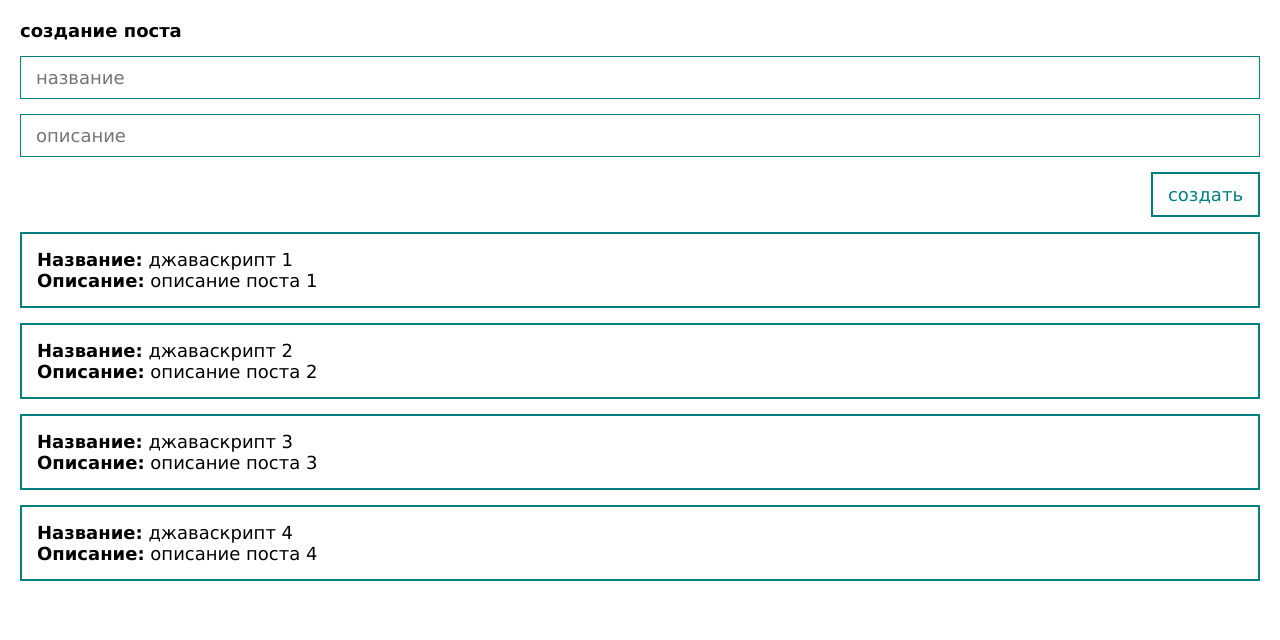
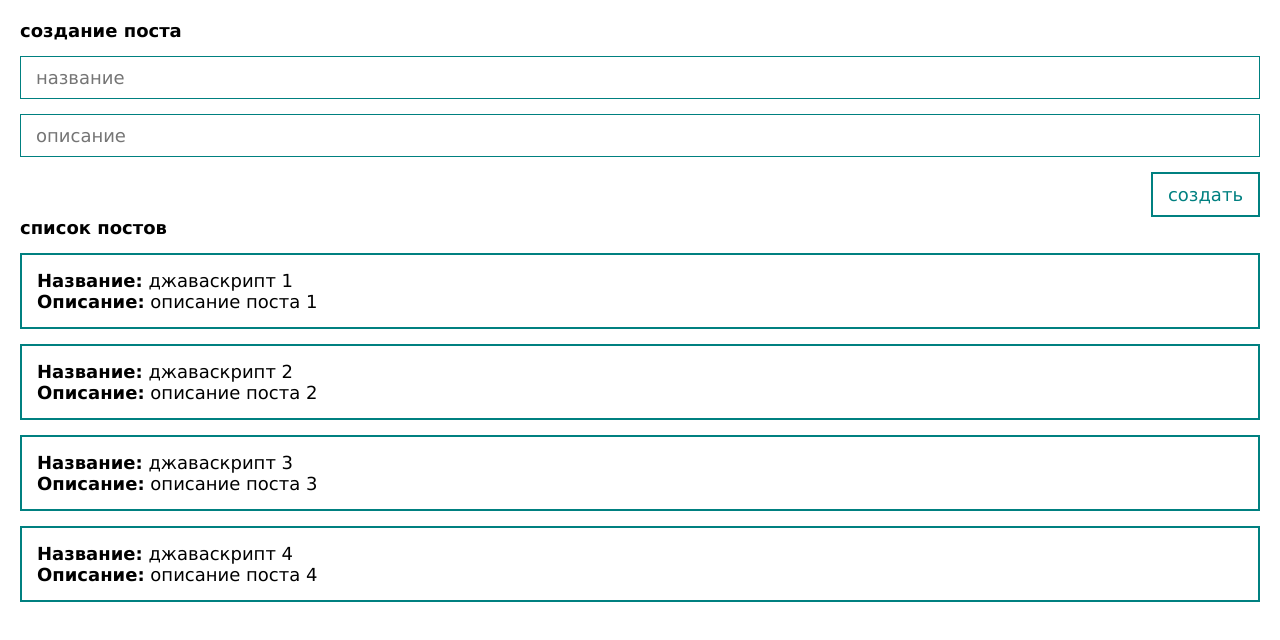
Before and after one commit to pohlebkin/vue-ulbi, a Vue app: page / in a window 1280 px wide. Shown: the top 640 px of the page. Built offline with nearby package versions, Linux system fonts and the light colour scheme.

Commit message:
выделен PostItem.vue (49:05)

```diff
--- /dev/null
+++ b/src/components/PostItem.vue
@@ -0,0 +1,28 @@
+<template>
+    <div class="post">
+        <div><strong>Название:</strong> {{ post.title }}</div>
+        <div><strong>Описание:</strong> {{ post.body }}</div>
+    </div>
+</template>
+
+
+<script>
+export default{
+    props: {
+        post: {
+            type: Object,
+            required: true,
+        }
+    }
+}
+</script>
+
+
+<style scoped>
+.post{
+    padding: 15px;
+    border: 2px solid teal;
+    margin-top: 15px;
+}
+
+</style>
--- a/src/components/PostList.vue
+++ b/src/components/PostList.vue
@@ -1,13 +1,18 @@
 <template>
-    <div class="post" v-for="post in posts">
-        <div><strong>Название:</strong> {{ post.title }}</div>
-        <div><strong>Описание:</strong> {{ post.body }}</div>
+    <div>
+        <h2>список постов</h2>
+        <post-item
+            v-for="post in posts"
+            :post="post"
+        />
     </div>
 </template>
 
 
 <script>
+import PostItem from '@/components/PostItem.vue';
 export default{
+    components: { PostItem },
     props: {
         posts: {
             type: Array,
```
